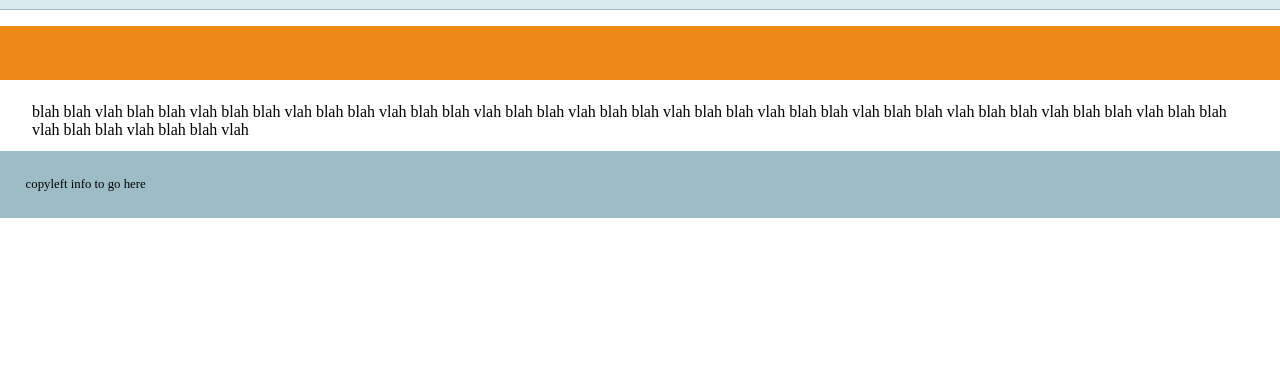
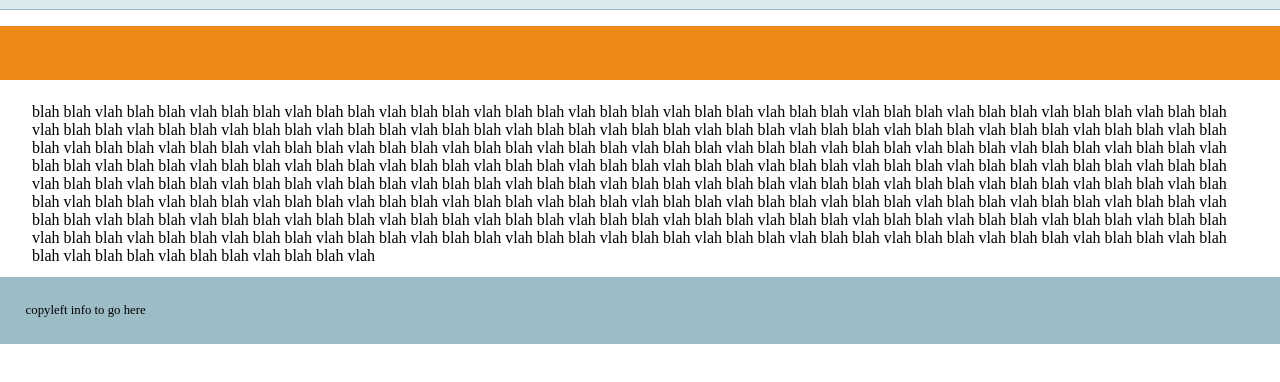
Before and after one commit to ecafsub/tower-training, a plain HTML site: page index.html in a window 1280 px wide. Shown: the part 130-512 px from the top of the page. Drawn offline with nearby package versions, Linux system fonts and the light colour scheme.

Commit message:
1wqerhfjg

```diff
--- a/index.html
+++ b/index.html
@@ -19,6 +19,96 @@
     <nav id="pageNav">
     </nav>
     <main>
+        blah blah vlah
+    blah blah vlah
+    blah blah vlah
+        blah blah vlah
+    blah blah vlah
+    blah blah vlah
+        blah blah vlah
+    blah blah vlah
+    blah blah vlah
+        blah blah vlah
+    blah blah vlah
+    blah blah vlah
+        blah blah vlah
+    blah blah vlah
+    blah blah vlah
+        blah blah vlah
+    blah blah vlah
+    blah blah vlah
+        blah blah vlah
+    blah blah vlah
+    blah blah vlah
+        blah blah vlah
+    blah blah vlah
+    blah blah vlah
+        blah blah vlah
+    blah blah vlah
+    blah blah vlah
+        blah blah vlah
+    blah blah vlah
+    blah blah vlah
+        blah blah vlah
+    blah blah vlah
+    blah blah vlah
+        blah blah vlah
+    blah blah vlah
+    blah blah vlah
+        blah blah vlah
+    blah blah vlah
+    blah blah vlah
+        blah blah vlah
+    blah blah vlah
+    blah blah vlah
+        blah blah vlah
+    blah blah vlah
+    blah blah vlah
+        blah blah vlah
+    blah blah vlah
+    blah blah vlah
+        blah blah vlah
+    blah blah vlah
+    blah blah vlah
+        blah blah vlah
+    blah blah vlah
+    blah blah vlah
+        blah blah vlah
+    blah blah vlah
+    blah blah vlah
+        blah blah vlah
+    blah blah vlah
+    blah blah vlah
+        blah blah vlah
+    blah blah vlah
+    blah blah vlah
+        blah blah vlah
+    blah blah vlah
+    blah blah vlah
+        blah blah vlah
+    blah blah vlah
+    blah blah vlah
+        blah blah vlah
+    blah blah vlah
+    blah blah vlah
+        blah blah vlah
+    blah blah vlah
+    blah blah vlah
+        blah blah vlah
+    blah blah vlah
+    blah blah vlah
+        blah blah vlah
+    blah blah vlah
+    blah blah vlah
+        blah blah vlah
+    blah blah vlah
+    blah blah vlah
+        blah blah vlah
+    blah blah vlah
+    blah blah vlah
+        blah blah vlah
+    blah blah vlah
+    blah blah vlah
         blah blah vlah
     blah blah vlah
     blah blah vlah
```
